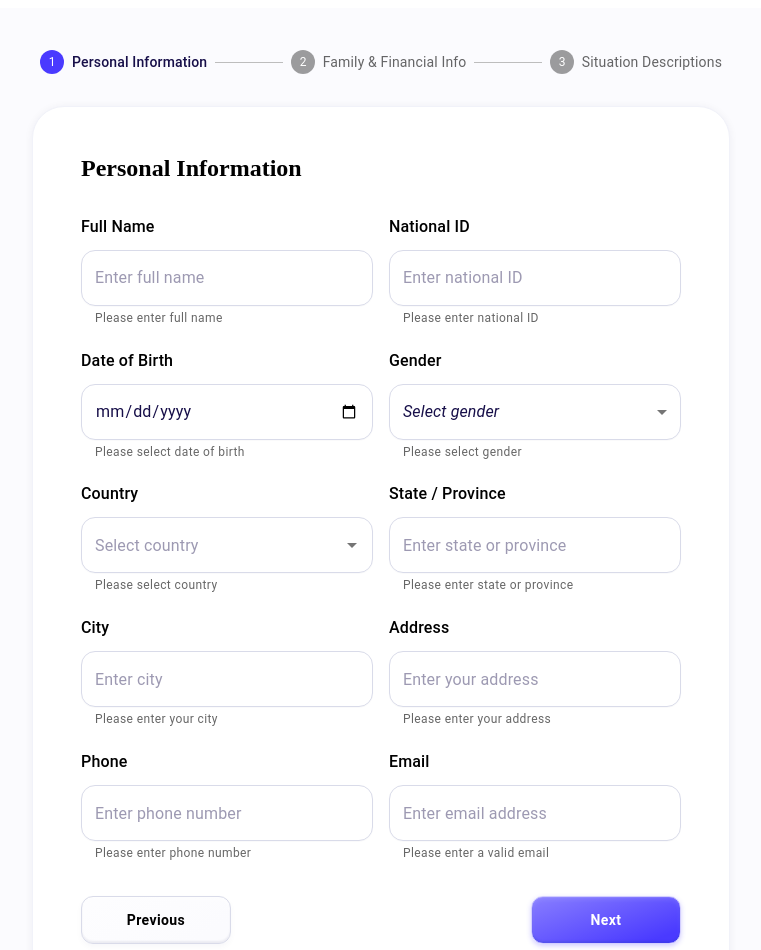
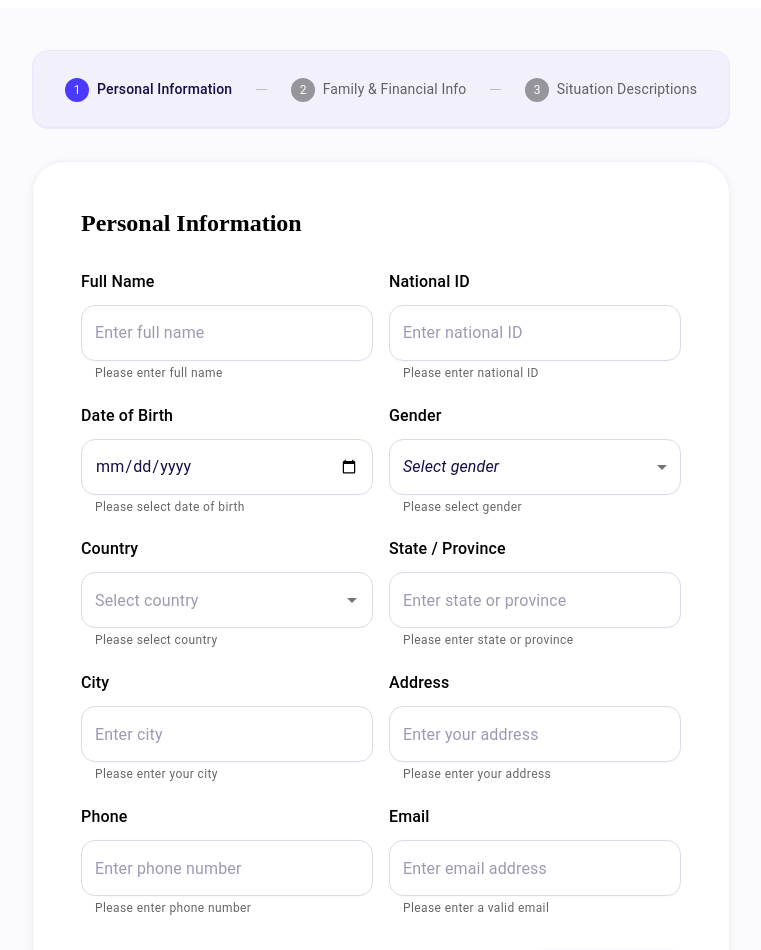
Before and after one commit to Mostafa-HEH/ai-social-support, a React (Vite) app: page / in a window 1280 px wide. Shown: the top 950 px of the page, without its empty margins (259-1020 px from the left). Built offline with nearby package versions, Linux system fonts and the light colour scheme.

Commit message:
fix: fix actions butoons show/hide

```diff
--- a/src/features/SupportForm/views/steps/FormActions.tsx
+++ b/src/features/SupportForm/views/steps/FormActions.tsx
@@ -1,9 +1,11 @@
 import { Box, Button } from "@mui/material";
 import { useStepper } from "./StepperContext";
 import styles from "../styles/FormActions.module.scss";
+import { FORM_STEPS } from "../../utils/steps";
 
 const FormActions = () => {
-  const { setActiveStep } = useStepper();
+  const { setActiveStep, activeStep } = useStepper();
+  const lastStep = FORM_STEPS?.length - 1 === activeStep;
 
   const changeStep = ({ variant }: { variant: "next" | "prev" }) => {
     switch (variant) {
@@ -18,18 +20,27 @@ const FormActions = () => {
 
   return (
     <Box className={styles.container}>
+      {activeStep !== 0 && (
         <Button
           variant="outlined"
           onClick={() => changeStep({ variant: "prev" })}
         >
           Previous
         </Button>
+      )}
+      {!lastStep && (
         <Button
           variant="contained"
           onClick={() => changeStep({ variant: "next" })}
         >
           Next
         </Button>
+      )}
+      {lastStep && (
+        <Button variant="contained" type="submit">
+          Submit
+        </Button>
+      )}
     </Box>
   );
 };
--- a/src/features/SupportForm/views/steps/Situation.tsx
+++ b/src/features/SupportForm/views/steps/Situation.tsx
@@ -15,7 +15,8 @@ const Situation = () => {
   const [aiPreview, setAiPreview] = useState<
     Partial<Record<keyof UserFormValues, string>>
   >({});
-  const { control, setValue, getValues } = useFormContext<UserFormValues>();
+  const { control, setValue, getValues, trigger } =
+    useFormContext<UserFormValues>();
 
   const generateAiText = async ({
     field,
@@ -70,6 +71,7 @@ const Situation = () => {
                   ...prev,
                   [field.name]: undefined,
                 }));
+                trigger(field.name);
               }}
               onDiscardAi={() =>
                 setAiPreview((prev) => ({
@@ -107,6 +109,7 @@ const Situation = () => {
                   ...prev,
                   [field.name]: undefined,
                 }));
+                trigger(field.name);
               }}
               onDiscardAi={() =>
                 setAiPreview((prev) => ({
@@ -144,6 +147,7 @@ const Situation = () => {
                   ...prev,
                   [field.name]: undefined,
                 }));
+                trigger(field.name);
               }}
               onDiscardAi={() =>
                 setAiPreview((prev) => ({
--- a/src/features/SupportForm/views/styles/FormActions.module.scss
+++ b/src/features/SupportForm/views/styles/FormActions.module.scss
@@ -3,5 +3,6 @@
   display: flex;
   flex-direction: row;
   align-items: center;
-  justify-content: space-between;
+  justify-content: flex-end;
+  gap: 12px;
 }
--- a/src/shared/theme/mui.ts
+++ b/src/shared/theme/mui.ts
@@ -158,6 +158,30 @@ const muiTheme = createTheme({
         },
       ],
     },
+
+    MuiStepper: {
+      styleOverrides: {
+        root: {
+          boxSizing: "border-box",
+
+          display: "flex",
+          flexDirection: "row",
+          justifyContent: "center",
+          alignItems: "center",
+
+          padding: 24,
+          gap: 16,
+
+          width: 698,
+          height: 79,
+
+          backgroundColor: "#F1F0FB",
+          border: "0.5px solid #EAE8FF",
+          boxShadow: "inset 0px -1.16667px 1.16667px rgba(150, 161, 172, 0.12)",
+          borderRadius: 16,
+        },
+      },
+    },
   },
 });
 
```
Lines whose indentation alone changed are shown as unchanged.
